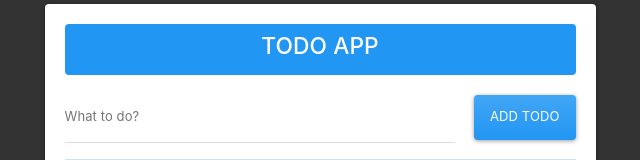
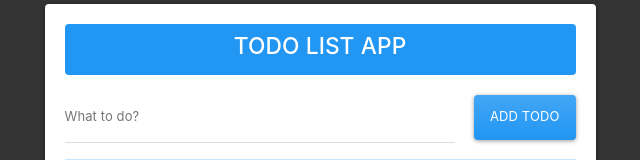
Before and after one commit to renukatakale/React-Todo-App, a React (Create React App) app: page / in a window 1280 px wide. Shown: the top 160 px of the page, without its empty margins (320-960 px from the left). Built offline with nearby package versions, Linux system fonts and the light colour scheme.

Commit message:
Modified header

```diff
--- a/src/components/Header.js
+++ b/src/components/Header.js
@@ -3,7 +3,7 @@ import React from 'react'
 const Header = () => {
     return (
         <header className='bg-primary text-white py-2 px-3 text-center text-uppercase rounded mb-3'>
-            <h3>Todo App</h3>
+            <h3>Todo List App</h3>
         </header>
     )
 }
```
